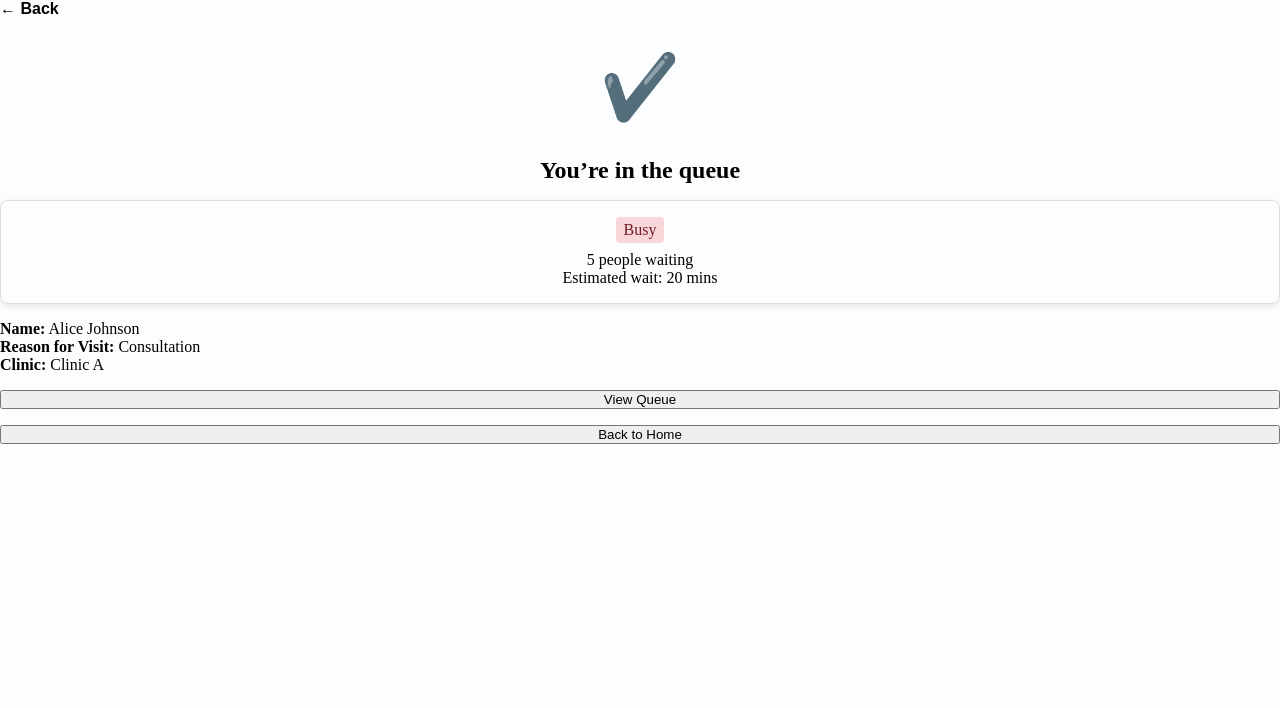
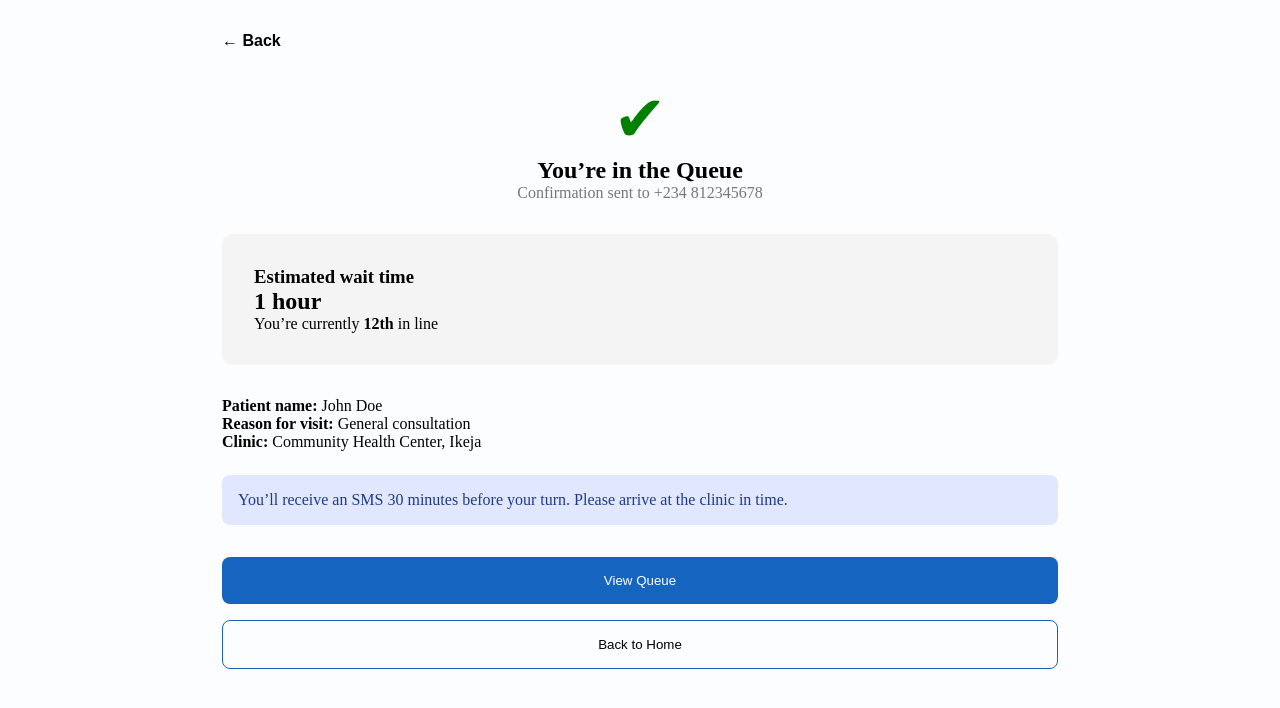
Before and after one commit to The-Nexus-Capstone/Nexus-Carequeue, a React app in the folder frontend/: page /patient/queue-status in a window 1280 px wide. Shown: the top 708 px of the page. Built offline with nearby package versions, Linux system fonts and the light colour scheme; the HTML template or start-up script is replaced by a standard one.

Commit message:
added styling to 3pages

```diff
--- a/frontend/src/features/Patients/Components/CheckInForm.jsx
+++ b/frontend/src/features/Patients/Components/CheckInForm.jsx
@@ -1,11 +1,8 @@
-import React from 'react';
-import Input from '../../../Shared/Components/Input';
-import Select from '../../../Shared/Components/Select';
-import BackButton from '../../../Shared/Components/BackButton';
+import React from "react";
 import { useNavigate } from "react-router-dom";
+import BackButton from "../../../Shared/Components/BackButton";
 
 function CheckInForm() {
-
   const navigate = useNavigate();
 
   const handleSubmit = (e) => {
@@ -14,50 +11,75 @@ function CheckInForm() {
   };
 
   return (
-    <div
-      style={{
-        minHeight: "100vh",
-        display: "flex",
-        justifyContent: "center",
-        alignItems: "center",
-        position: "relative"
-      }}
-    >
+    <div style={{ padding: "2rem", maxWidth: "900px", margin: "0 auto" }}>
+      <BackButton />
 
-      {/* Back Button Top Left */}
-      <div style={{ position: "absolute", top: "20px", left: "20px" }}>
-        <BackButton />
-      </div>
+      <h1 style={{ marginTop: "1rem" }}>Join Queue</h1>
+      <p style={{ color: "#777" }}>
+        Fill in your details to join the queue
+      </p>
 
-      {/* Form Card */}
       <form
         onSubmit={handleSubmit}
         style={{
-          width: "100%",
-          maxWidth: "400px",
+          marginTop: "2rem",
+          background: "#f4f4f4",
+          padding: "2rem",
+          borderRadius: "10px",
           display: "flex",
           flexDirection: "column",
-          gap: "1rem",
-          padding: "2rem",
-          border: "1px solid #ddd",
-          borderRadius: "10px",
-          background: "#fff"
+          gap: "1.5rem",
         }}
       >
-        <h2 style={{ textAlign: "center" }}>Patient Check-In</h2>
+        <div>
+          <label>Full Name</label>
+          <input
+            placeholder="Enter your full name"
+            style={{ width: "100%", padding: "0.8rem" }}
+          />
+        </div>
 
-        <Input label="Full Name" placeholder="Enter your full name" />
-        <Input label="Phone" placeholder="Enter your phone number" />
+        <div>
+          <label>Phone Number</label>
+          <input
+            placeholder="+234 812 345 6789"
+            style={{ width: "100%", padding: "0.8rem" }}
+          />
+        </div>
 
-        <Select
-          label="Reason for Visit"
-          options={['Consultation', 'Follow-up', 'Vaccination']}
-        />
+        <div>
+          <label>Reason for Visit</label>
+          <select style={{ width: "100%", padding: "0.8rem" }}>
+            <option>General Consultation</option>
+            <option>Follow-up</option>
+            <option>Vaccination</option>
+          </select>
+        </div>
 
-        <button type="submit">
+        <div
+          style={{
+            background: "#fef3c7",
+            padding: "1rem",
+            borderRadius: "8px",
+            color: "#92400e",
+          }}
+        >
+          ⚠️ Please keep your phone nearby. We will send you an SMS when it is almost your turn.
+        </div>
+
+        <button
+          type="submit"
+          style={{
+            background: "#1565c0",
+            color: "white",
+            padding: "1rem",
+            border: "none",
+            borderRadius: "8px",
+            fontWeight: "600",
+          }}
+        >
           Complete Check In
         </button>
-
       </form>
     </div>
   );
--- a/frontend/src/features/Patients/Pages/CheckIn.jsx
+++ b/frontend/src/features/Patients/Pages/CheckIn.jsx
@@ -1,35 +1,80 @@
-// Patients/pages/CheckIn.jsx
-import React from 'react';
+import React from "react";
 import { useNavigate } from "react-router-dom";
-
-// Shared components
 import BackButton from "../../../Shared/Components/BackButton";
 import Button from "../../../Shared/Components/Button";
-// Feature components
-import ClinicSelector from "../Components/ClinicSelector";
-import QueueStatusCard from "../Components/QueueStatusCard";
-
 
 function CheckIn() {
-   const navigate = useNavigate();
+  const navigate = useNavigate();
+
   return (
-    <div className="checkin-page">
-      {/* Back button to go to previous page */}
+    <div style={{ padding: "2rem", maxWidth: "900px", margin: "0 auto" }}>
       <BackButton />
 
-      {/* Page title and description */}
-      <h1>Patients Check-In</h1>
-      <p>Choose a clinic ,view their status and join the queue</p>
+      <h1 style={{ marginTop: "1rem" }}>Patients Check-In</h1>
+      <p style={{ color: "#777" }}>
+        Choose a clinic, view their status, and join the queue
+      </p>
 
-      {/* Feature components */}
-      <ClinicSelector /> {/* Dropdown to select clinic */}
-      <QueueStatusCard /> {/* Shows clinic status and wait info */}
+      {/* Clinic */}
+      <div style={{ marginTop: "2rem" }}>
+        <h3>Community Health Center, Ikeja ⌄</h3>
+        <p style={{ color: "#777" }}>📍 Ikeja, Lagos</p>
+      </div>
 
-      {/* Button to join queue */}
-    <Button onClick={() => navigate("/patient/checkin/form")}>
-  Check-In
-</Button>
+      {/* Status Card */}
+      <div
+        style={{
+          marginTop: "2rem",
+          padding: "2rem",
+          background: "#f4f4f4",
+          borderRadius: "10px",
+        }}
+      >
+        <h2>Current Status</h2>
 
+        <div
+          style={{
+            background: "#cde9df",
+            display: "inline-block",
+            padding: "0.5rem 1.5rem",
+            borderRadius: "20px",
+            marginTop: "1rem",
+            color: "#0f766e",
+            fontWeight: "600",
+          }}
+        >
+          Not Busy
+        </div>
+
+        <div style={{ marginTop: "2rem" }}>
+          <h3>People Waiting</h3>
+          <h2>2 People</h2>
+        </div>
+
+        <div style={{ marginTop: "2rem" }}>
+          <h3>Expected Wait Time</h3>
+          <h2>53 minutes</h2>
+        </div>
+      </div>
+
+      <div
+        style={{
+          marginTop: "1.5rem",
+          background: "#e0e7ff",
+          padding: "1rem",
+          borderRadius: "8px",
+          color: "#1e3a8a",
+        }}
+      >
+        Join the queue now and go about your day. We will notify you when it is almost your turn.
+      </div>
+
+      <Button
+        style={{ marginTop: "2rem", width: "100%" }}
+        onClick={() => navigate("/patient/checkin/form")}
+      >
+        Join Queue
+      </Button>
     </div>
   );
 }
--- a/frontend/src/features/Patients/Pages/QueueStatus.jsx
+++ b/frontend/src/features/Patients/Pages/QueueStatus.jsx
@@ -1,3 +1,5 @@
+
+
 // Patients/pages/QueueStatus.jsx
 import React from 'react';
 import BackButton from '../../../Shared/Components/BackButton';
@@ -5,48 +7,80 @@ import Button from '../../../Shared/Components/Button';
 import QueueStatusCard from '../Components/QueueStatusCard';
 import { useNavigate } from "react-router-dom";
 
-const patientInfo = {
-  name: 'Alice Johnson',
-  reason: 'Consultation',
-  clinic: 'Clinic A',
-};
-
 function QueueStatus() {
-
   const navigate = useNavigate();
 
   return (
-    <div className="queue-status-page">
+    <div style={{ padding: "2rem", maxWidth: "900px", margin: "0 auto" }}>
       <BackButton />
 
-      <div className="queue-status-icon" style={{ textAlign: 'center', margin: '2rem 0' }}>
-        <span style={{ fontSize: '4rem', color: 'green' }}>✔️</span>
+      <div style={{ textAlign: "center", marginTop: "2rem" }}>
+        <div style={{ fontSize: "4rem", color: "green" }}>✔</div>
+        <h2>You’re in the Queue</h2>
+        <p style={{ color: "#777" }}>
+          Confirmation sent to +234 812345678
+        </p>
       </div>
 
-      <h2 style={{ textAlign: 'center' }}>You’re in the queue</h2>
-
-      <QueueStatusCard
-        status="Busy"
-        waiting={5}
-        waitTime="20 mins"
-      />
-
-      <div className="patient-info" style={{ margin: '1rem 0' }}>
-        <p><strong>Name:</strong> {patientInfo.name}</p>
-        <p><strong>Reason for Visit:</strong> {patientInfo.reason}</p>
-        <p><strong>Clinic:</strong> {patientInfo.clinic}</p>
+      <div
+        style={{
+          marginTop: "2rem",
+          padding: "2rem",
+          background: "#f4f4f4",
+          borderRadius: "10px",
+        }}
+      >
+        <h3>Estimated wait time</h3>
+        <h2>1 hour</h2>
+        <p>You’re currently <strong>12th</strong> in line</p>
       </div>
 
-      <div className="queue-status-buttons" style={{ display: 'flex', flexDirection: 'column', gap: '1rem' }}>
+      <div style={{ marginTop: "2rem" }}>
+        <p><strong>Patient name:</strong> John Doe</p>
+        <p><strong>Reason for visit:</strong> General consultation</p>
+        <p><strong>Clinic:</strong> Community Health Center, Ikeja</p>
+      </div>
 
-        <Button onClick={() => navigate("/patient/view-queue")}>
-  View Queue
-</Button>
-        <Button variant="secondary" onClick={() => navigate("/")}>
-          Back to Home
-        </Button>
+      <div
+        style={{
+          marginTop: "1.5rem",
+          background: "#e0e7ff",
+          padding: "1rem",
+          borderRadius: "8px",
+          color: "#1e3a8a",
+        }}
+      >
+        You’ll receive an SMS 30 minutes before your turn. Please arrive at the clinic in time.
+      </div>
 
-      </div>
+      <button
+        style={{
+          marginTop: "2rem",
+          width: "100%",
+          background: "#1565c0",
+          color: "white",
+          padding: "1rem",
+          border: "none",
+          borderRadius: "8px",
+        }}
+        onClick={() => navigate("/patient/view-queue")}
+      >
+        View Queue
+      </button>
+
+      <button
+        style={{
+          marginTop: "1rem",
+          width: "100%",
+          background: "transparent",
+          border: "1px solid #1565c0",
+          padding: "1rem",
+          borderRadius: "8px",
+        }}
+        onClick={() => navigate("/")}
+      >
+        Back to Home
+      </button>
     </div>
   );
 }
```
